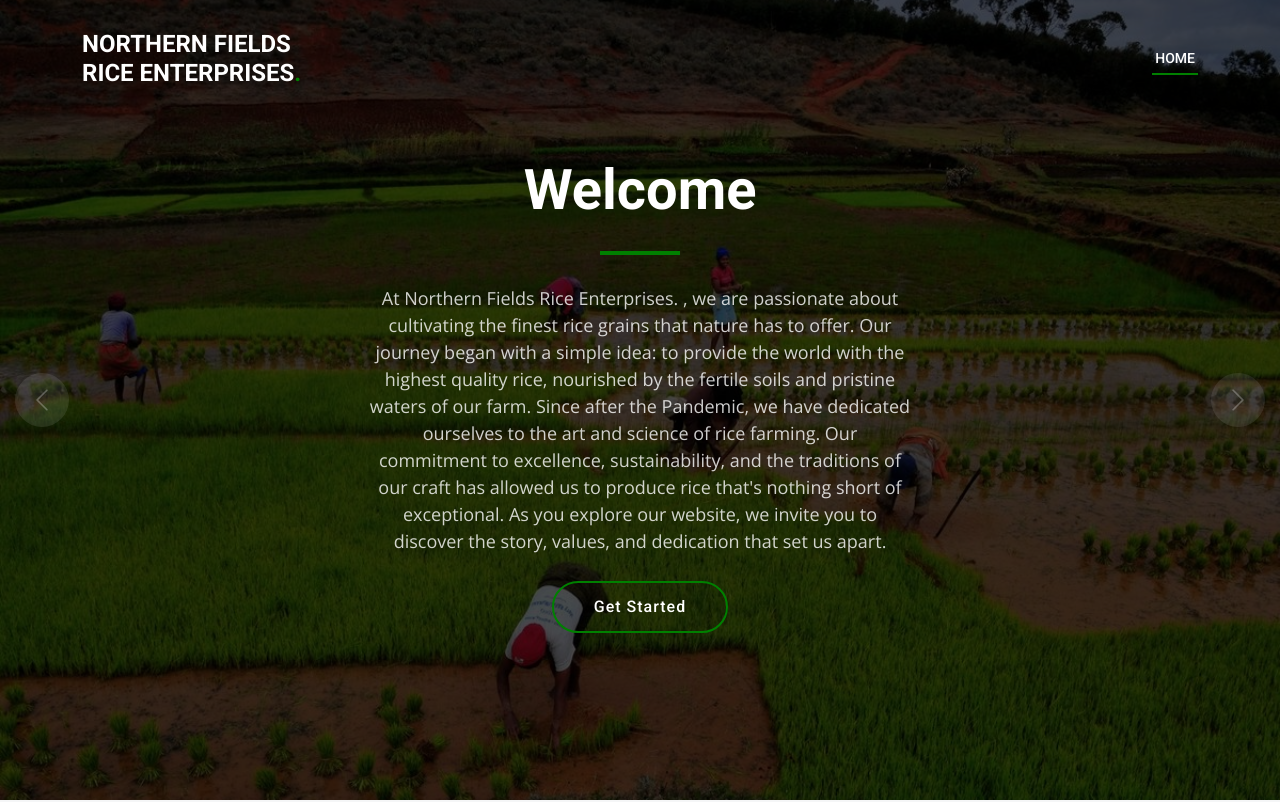
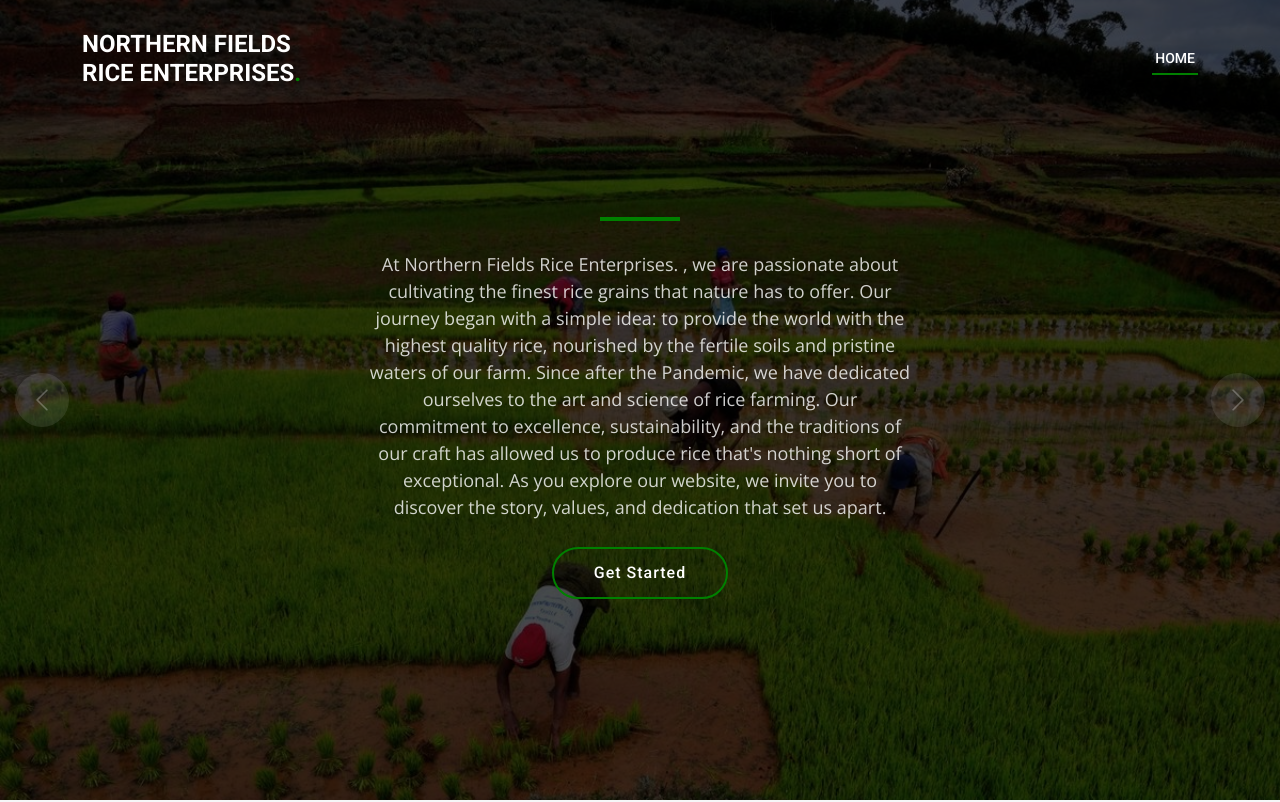
Before and after one commit to kelvinatasi/northernricefields001, a plain HTML site: page index.html in a window 1280 px wide. Shown: the top 802 px of the page. Drawn offline with nearby package versions, Linux system fonts and the light colour scheme.

Commit message:
Update index.html

```diff
--- a/index.html
+++ b/index.html
@@ -65,7 +65,7 @@
       <div class="container">
         <div class="row justify-content-center">
           <div class="col-lg-6 text-center">
-            <h2 data-aos="fade-down">Welcome<span></span></h2>
+            <h2 data-aos="fade-down"><span></span></h2>
             <p data-aos="fade-up">At Northern Fields Rice Enterprises. , we are passionate about cultivating the finest rice grains that nature has to offer. Our journey began with a simple idea: to provide the world with the highest quality rice, nourished by the fertile soils and pristine waters of our farm.
               Since after the Pandemic, we have dedicated ourselves to the art and science of rice farming. Our commitment to excellence, sustainability, and the traditions of our craft has allowed us to produce rice that's nothing short of exceptional. As you explore our website, we invite you to discover the story, values, and dedication that set us apart.</p>
             <a data-aos="fade-up" data-aos-delay="200" href="#get-started" class="btn-get-started">Get Started</a>
```
